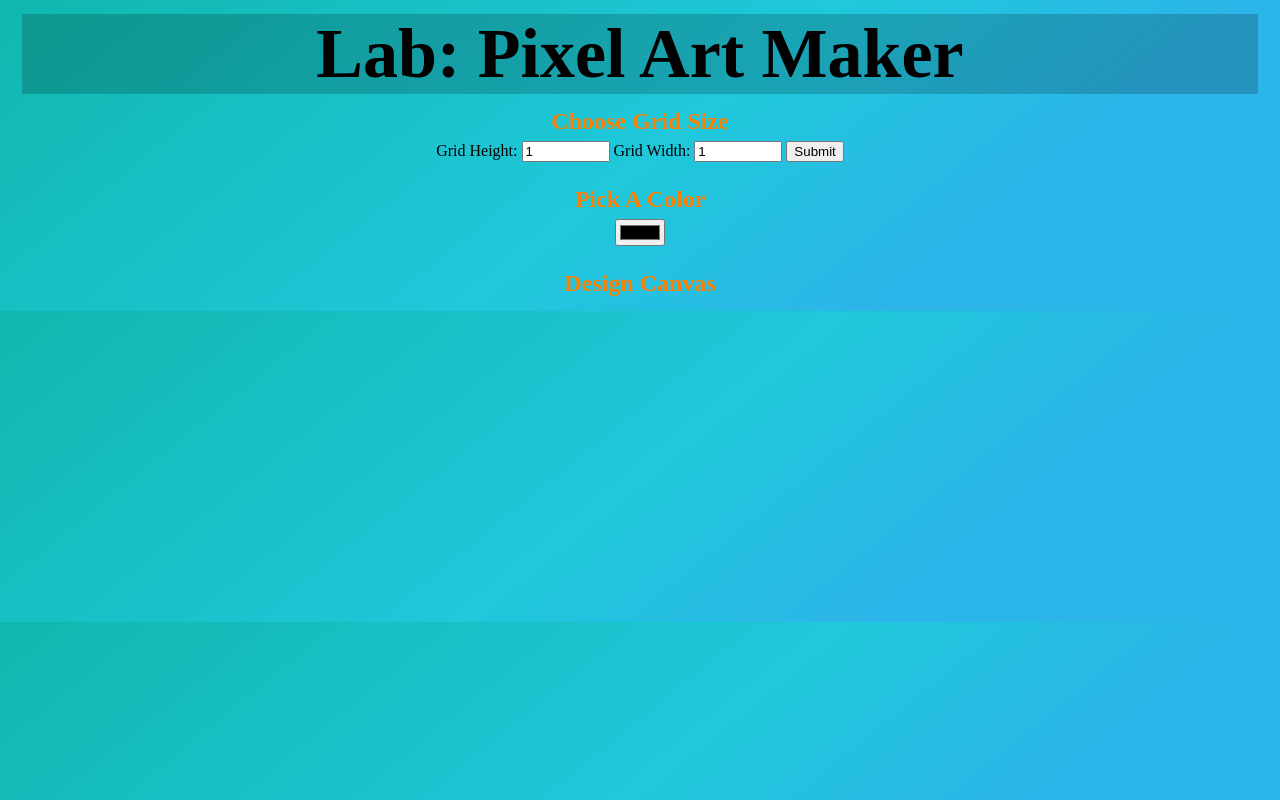
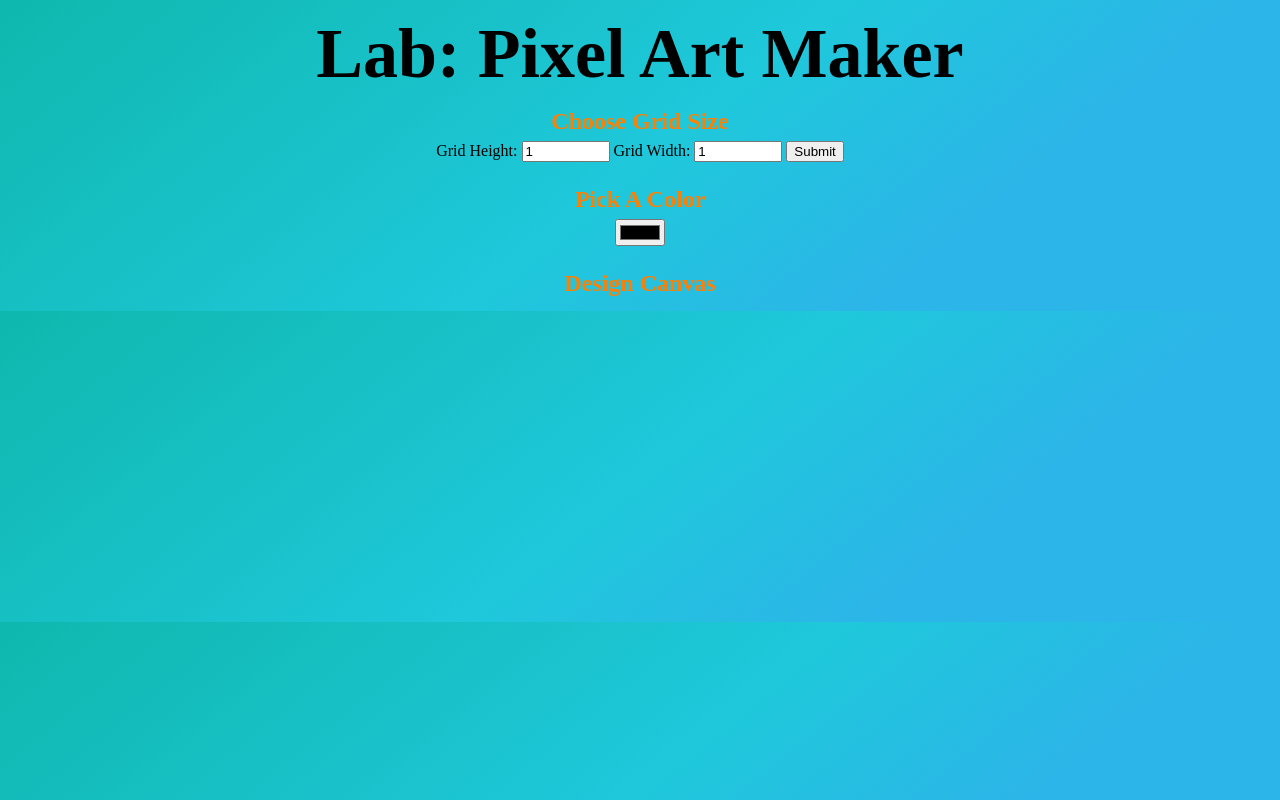
Before and after one commit to AndyWams/Udacity-final-pixel-art-maker-project, a plain HTML site: page index.html in a window 1280 px wide. Drawn offline with nearby package versions, Linux system fonts and the light colour scheme.

Commit message:
Update styles.css

```diff
--- a/styles.css
+++ b/styles.css
@@ -45,7 +45,8 @@ input[type=number] {
     color: #FF8000;
 }
 
-.titleStyle {
-
-    background: rgba(0, 0, 0, 0.18);
+.container{
+    background: #fff;
+    margin: 50px;
+    border-radius: 15px;
 }
```
